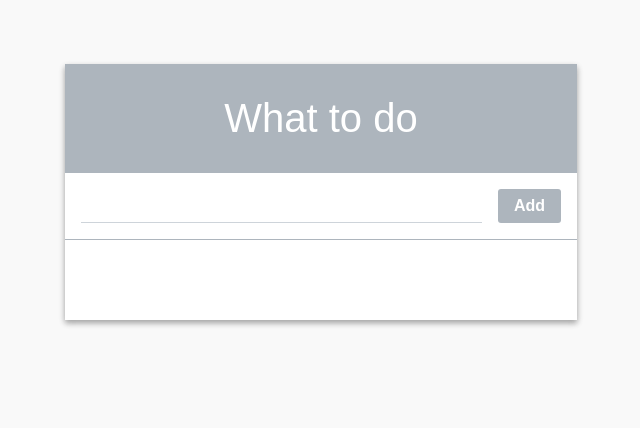
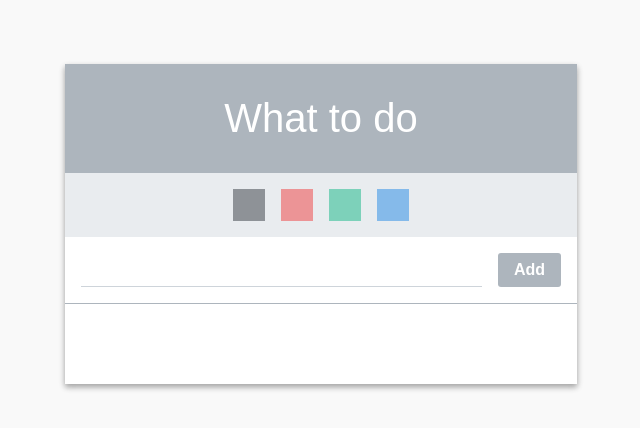
Before and after one commit to pebblepark/react-todo-list, a React (Create React App) app: page / in a window 1280 px wide. Shown: the top 428 px of the page, without its empty margins (319-959 px from the left). Built offline with nearby package versions, Linux system fonts and the light colour scheme.

Commit message:
Palette 추가

```diff
--- a/src/App.js
+++ b/src/App.js
@@ -2,13 +2,16 @@ import React, {Component} from 'react';
 import TodoListTemplate from './components/TodoListTemplate';
 import Form from './components/Form';
 import TodoItemList from './components/TodoItemList';
+import Palette from './components/Palette';
 
 class App extends Component {
   id = 0
 
   state = {
     input: '',
-    todos: []
+    todos: [],
+    color: '',
+    colors: ['#343a40', '#f03e3e', '#12b886', '#228ae6']
   }
 
   handleChange = (e) => {
@@ -18,13 +21,14 @@ class App extends Component {
   }
 
   handleCreate = () => {
-    const { input, todos } = this.state;
+    const { input, todos, color } = this.state;
     this.setState({
       input : '',
       todos: todos.concat({
         id: this.id++,
         text: input,
-        checked: false
+        checked: false,
+        color: color
       })
     });
   }
@@ -33,6 +37,12 @@ class App extends Component {
     if(e.key == 'Enter') {
       this.handleCreate();
     }
+  }
+
+  handleSelected = (color) => {
+    this.setState({
+      color: color
+    });
   }
 
   handleToggle = (id) => {
@@ -61,23 +71,26 @@ class App extends Component {
   }
 
   render() {
-    const { input,todos } = this.state;
+    const { input,todos,color,colors } = this.state;
+
     const {
       handleChange,
       handleCreate,
       handleKeyPress,
       handleToggle,
-      handleRemove
+      handleRemove,
+      handleSelected
     } = this;
 
     return (
-      <TodoListTemplate form={
-        <Form
-          value={input}
-          onKeyPress={handleKeyPress}
-          onChange={handleChange}
-          onCreate={handleCreate}/>
-      }>
+      <TodoListTemplate
+        palette={
+          <Palette colors={colors} selected={handleSelected} />
+        }
+        form={
+          <Form value={input} color={color} onKeyPress={handleKeyPress} onChange={handleChange} onCreate={handleCreate}/>
+        }
+      >
         <TodoItemList todos={todos} onToggle={handleToggle} onRemove={handleRemove}/>
       </TodoListTemplate>
     );
--- a/src/components/Form.js
+++ b/src/components/Form.js
@@ -8,10 +8,10 @@ import './Form.css';
 // 4. onKeyPress : key press event from input
 //                *For this event, when the Enter key is pressed, it executes the same action as onCreate.*
 
-const Form = ({value, onChange, onCreate, onKeyPress}) => {
+const Form = ({value, color, onChange, onCreate, onKeyPress}) => {
     return (
         <div className="form">
-            <input value={value} onChange={onChange} onKeyPress={onKeyPress}/>
+            <input value={value} onChange={onChange} onKeyPress={onKeyPress} style={{color: color}}/>
             <div class="create-button" onClick={onCreate}>
                 Add
             </div>
--- /dev/null
+++ b/src/components/Palette.css
@@ -0,0 +1,25 @@
+.palette {
+    display: flex;
+    justify-content: center;
+    padding: 1rem;
+  }
+
+  .color {
+    width: 2rem;
+    height: 2rem;
+    opacity: 0.5;
+    transition: all 0.2s;
+    cursor: pointer;
+  }
+
+  .color:hover {
+    opacity: 0.75;
+  }
+
+  .color.active, .color:active {
+    opacity: 1;
+  }
+
+  .color + .color {
+    margin-left: 1rem;
+  }
--- /dev/null
+++ b/src/components/Palette.js
@@ -0,0 +1,19 @@
+import React from 'react';
+import './Palette.css';
+
+const Color = ({color, onClick}) => {
+    return (
+        <div className="color" style={{background: color}} onClick={() => onClick(color)}/>
+    );
+}
+
+const Palette = ({colors, selected, onSelected}) => {
+    const colorList = colors.map(color => (<Color color={color} onClick={selected}/>))
+
+    return (
+        <div className="palette">
+            {colorList}
+        </div>
+    );
+}
+export default Palette;
--- a/src/components/TodoItem.js
+++ b/src/components/TodoItem.js
@@ -13,7 +13,7 @@ class TodoItem extends Component {
         return this.props.checked !== nextProps.checked;
     }
     render() {
-        const { text, checked, id, onToggle, onRemove } = this.props;
+        const { text, color, checked, id, onToggle, onRemove } = this.props;
         return (
             <div className="todo-item" onClick={() => onToggle(id)}>
                 <div className="remove" onClick={(e) => {
@@ -22,7 +22,7 @@ class TodoItem extends Component {
                     // 연결되어 있는 onToggle이 onRemove -> onToggle 순으로 실행됨
                     onRemove(id)}
                 }>&times;</div>
-                <div className={`todo-text ${checked && 'checked'}`}>
+                <div className={`todo-text ${checked && 'checked'}`} style={{color:color}}>
                     <div>{text}</div>
                 </div>
                 {
--- a/src/components/TodoItemList.js
+++ b/src/components/TodoItemList.js
@@ -18,11 +18,12 @@ class TodoItemList extends Component {
         const {todos, onToggle, onRemove } = this.props;
 
         const todoList = todos.map(
-            ({id, text, checked}) => (
+            ({id, text, checked, color}) => (
                 <TodoItem
                     id={id}
                     text={text}
                     checked={checked}
+                    color={color}
                     onToggle={onToggle}
                     onRemove={onRemove}
                     key={id}
--- a/src/components/TodoListTemplate.css
+++ b/src/components/TodoListTemplate.css
@@ -15,6 +15,11 @@
     color: white;
   }
 
+  .palette-wrapper {
+    min-height: 3rem;
+    background: #e9ecef;
+  }
+
   .form-wrapper {
     padding: 1rem;
     border-bottom: 1px solid #adb5bd;
--- a/src/components/TodoListTemplate.js
+++ b/src/components/TodoListTemplate.js
@@ -1,12 +1,16 @@
 import React from 'react';
 import './TodoListTemplate.css';
 
-const TodoListTemplate = ({form, children}) => {
+const TodoListTemplate = ({palette, form, children}) => {
+
     return (
         <main className="todo-list-template">
             <div className="title">
                 What to do
             </div>
+            <section className="palette-wrapper">
+                {palette}
+            </section>
             <section className="form-wrapper">
                 {form}
             </section>
```
Also changed, not shown: 1 other file (tests, documents, lock files or other folders).
